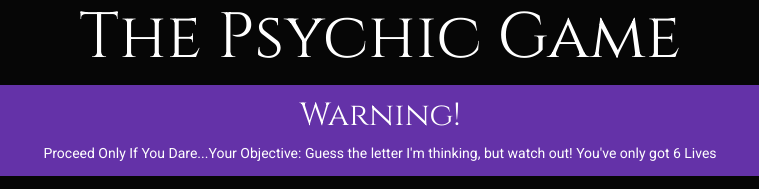
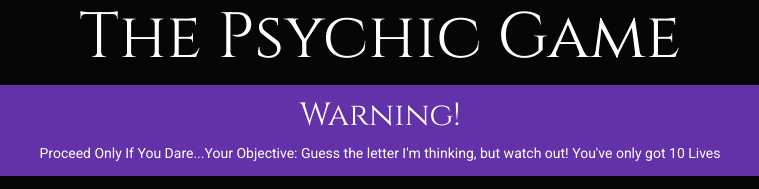
Before and after one commit to barrett4467/Psychic-Game, a plain HTML site: page index.html in a window 1280 px wide. Shown: the top 189 px of the page, 260-1019 px from the left. Drawn offline with nearby package versions, Linux system fonts and the light colour scheme; a web font is replaced by a local one.

Commit message:
Updated warning to have correct # of lives

```diff
--- a/index.html
+++ b/index.html
@@ -18,7 +18,7 @@
         <h1 class= "text-center">The Psychic Game</h1>
         <div class="alert alert-color text-center">
             <h4 class="alert-heading">Warning!</h4>
-            <p class="mb-0">Proceed Only If You Dare...Your Objective: Guess the letter I'm thinking, but watch out! You've only got 6 Lives</p>
+            <p class="mb-0">Proceed Only If You Dare...Your Objective: Guess the letter I'm thinking, but watch out! You've only got 10 Lives</p>
         </div>
         <div class= "container">
             <div class="jumbotron w-75 p-3 mx-auto">
```
